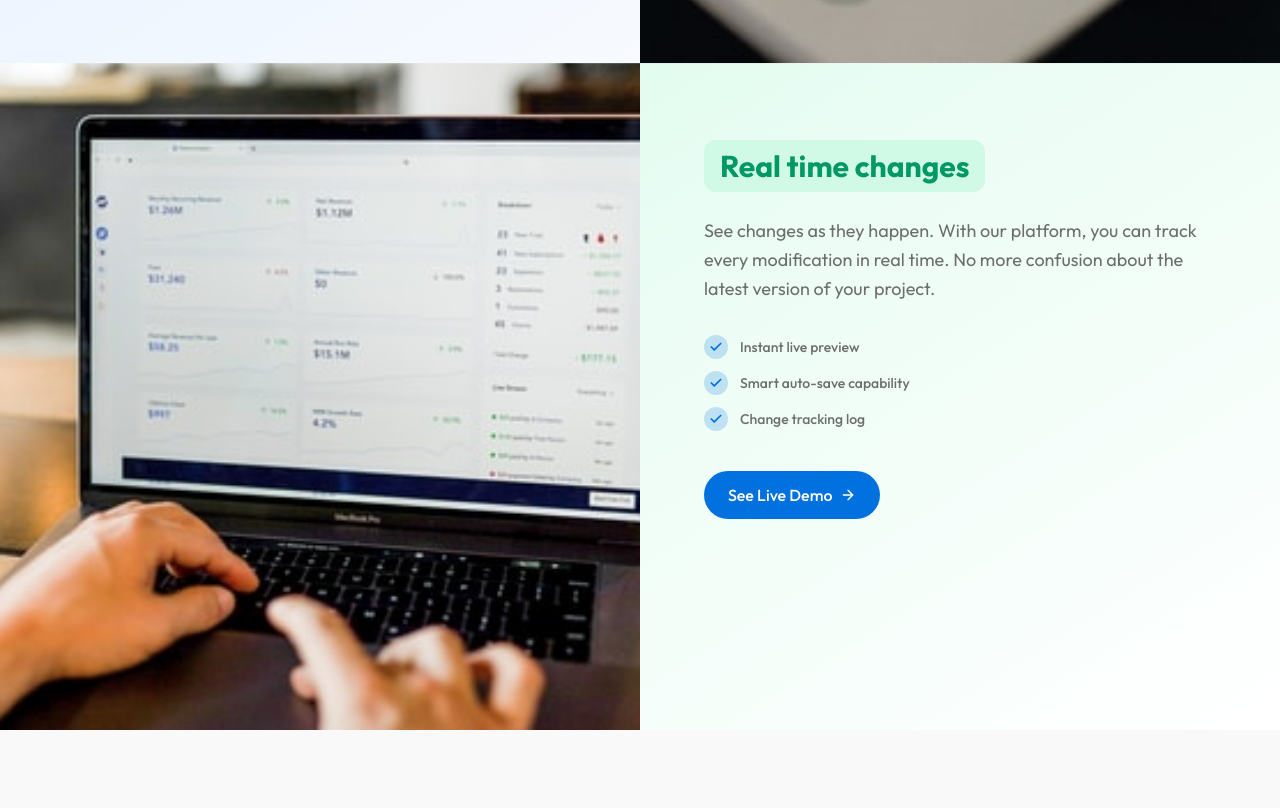
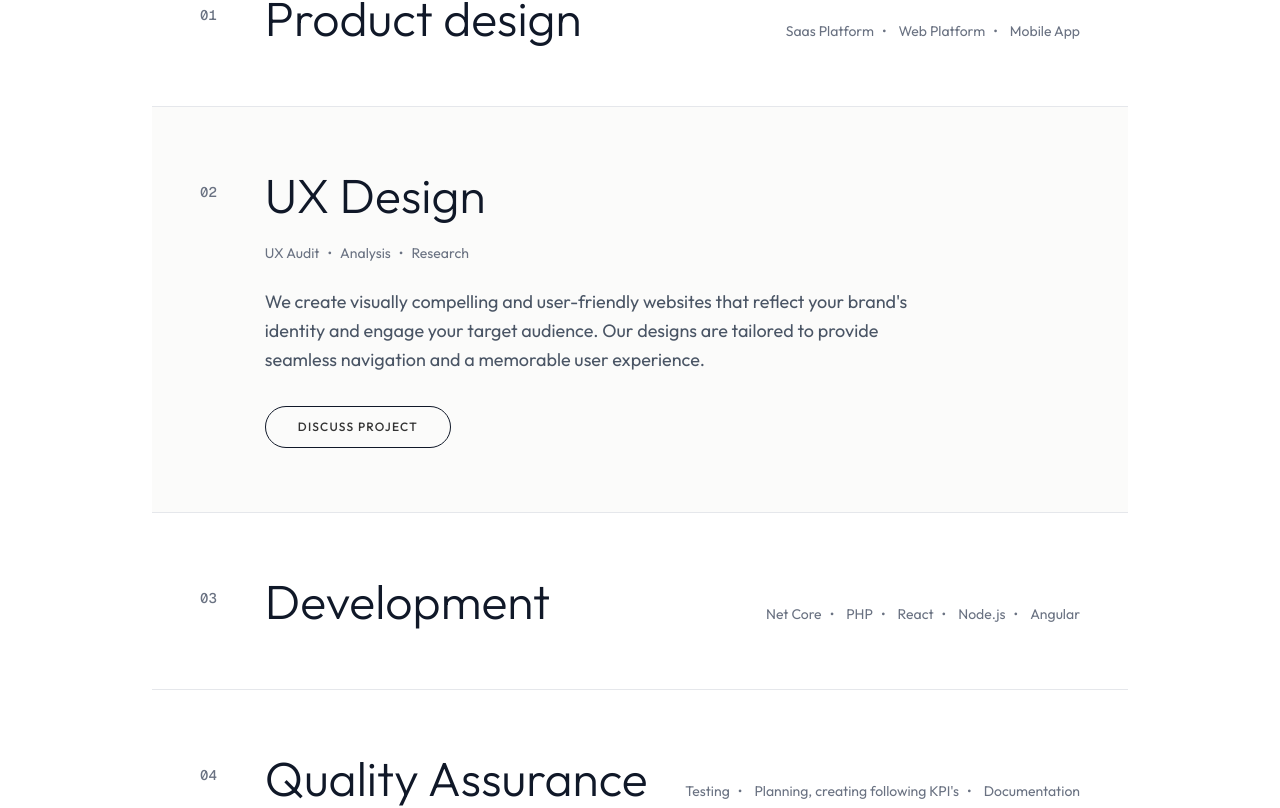
Before and after one commit to Sahil-796/vnp, a Next.js app: page / in a window 1280 px wide. Shown: the part 1434-2242 px from the top of the page. Built offline with nearby package versions, Linux system fonts and the light colour scheme.

Commit message:
add: services accordian

```diff
--- /dev/null
+++ b/components/ServiceAccordion.tsx
@@ -0,0 +1,131 @@
+"use client";
+
+import React, { useState } from "react";
+import { motion, AnimatePresence } from "framer-motion";
+import { cn } from "@/lib/utils";
+import Link from "next/link";
+
+interface ServiceItem {
+    title: string;
+    desc: string;
+    pillColor?: string;
+    bullets?: string[];
+    cta?: { label: string; href: string };
+    imgsrc?: string;
+}
+
+interface ServiceAccordionProps {
+    services: ServiceItem[];
+}
+
+export function ServiceAccordion({ services }: ServiceAccordionProps) {
+    const [activeIndex, setActiveIndex] = useState<number | null>(1); // Default to 2nd item open as per design
+
+    return (
+        <div className="w-full max-w-5xl mx-auto px-4 md:px-6 pb-24">
+            <div className="flex flex-col">
+                {services.map((service, index) => {
+                    const isActive = index === activeIndex;
+                    const indexStr = (index + 1).toString().padStart(2, "0");
+
+                    return (
+                        <div
+                            key={index}
+                            className={cn(
+                                "group border-b border-gray-200 dark:border-gray-800 last:border-b-0",
+                                isActive ? "bg-stone-50/80 dark:bg-stone-900/10" : "bg-transparent hover:bg-gray-50 dark:hover:bg-gray-900/20"
+                            )}
+                        >
+                            <div
+                                onMouseEnter={() => setActiveIndex(index)}
+                                className="cursor-pointer py-16 px-6 md:px-12 transition-colors duration-300"
+                            >
+                                <div className="flex flex-col md:flex-row gap-8 md:gap-12 items-start">
+                                    {/* Number */}
+                                    <div className="flex-shrink-0 pt-2">
+                                        <span className="text-sm font-medium text-gray-500 font-mono">
+                                            {indexStr}
+                                        </span>
+                                    </div>
+
+                                    {/* Content */}
+                                    <div className="flex-grow w-full">
+                                        {/* Header: Title + Bullets */}
+                                        <div className="flex flex-col md:flex-row md:items-baseline justify-between gap-4 w-full">
+                                            <h3 className="text-3xl md:text-5xl font-light text-gray-900 dark:text-gray-100">
+                                                {service.title}
+                                            </h3>
+
+                                            {/* Show bullets in header when collapsed OR expanded?
+                          Image shows bullets in header for collapsed items (01, 03, 04).
+                          Image shows bullets in detailed view for expanded item (02).
+                          Let's hide bullets in header if active, show if inactive?
+                          Actually image 01 shows "Saas Platform...", 03 shows "Net Core...", 04 shows "Testing...".
+                          02 expanded has title "UX Design", then "UX Audit... " below title.
+                          So it seems they are always there below the title?
+
+                          Wait, in the image:
+                          01 Product Design
+                             Saas Platform - Web...
+
+                          02 UX Design
+                             UX Audit - Analysis...
+                             [Description]
+                             [Button]
+
+                          So the summary bullets are always there.
+                      */}
+                                            <div className="hidden md:flex flex-wrap gap-2 md:gap-3 text-sm text-gray-500 font-normal mt-2 md:mt-0">
+                                                {!isActive && service.bullets?.map((bullet, idx) => (
+                                                    <span key={idx} className="after:content-['•'] after:ml-2 last:after:content-none whitespace-nowrap">
+                                                        {bullet}
+                                                    </span>
+                                                ))}
+                                            </div>
+                                        </div>
+
+                                        {/* Expanded Content */}
+                                        <AnimatePresence>
+                                            {isActive && (
+                                                <motion.div
+                                                    initial={{ height: 0, opacity: 0 }}
+                                                    animate={{ height: "auto", opacity: 1 }}
+                                                    exit={{ height: 0, opacity: 0 }}
+                                                    transition={{ duration: 0.3, ease: "easeInOut" }}
+                                                    className="overflow-hidden"
+                                                >
+                                                    <div className="pt-4 md:pt-6 max-w-3xl">
+                                                        <div className="flex flex-wrap gap-2 mb-6 text-sm text-gray-500 font-normal">
+                                                            {service.bullets?.map((bullet, idx) => (
+                                                                <span key={idx} className="after:content-['•'] after:ml-2 last:after:content-none whitespace-nowrap">
+                                                                    {bullet}
+                                                                </span>
+                                                            ))}
+                                                        </div>
+
+                                                        <p className="text-lg text-gray-600 dark:text-gray-300 leading-relaxed max-w-2xl mb-8">
+                                                            {service.desc}
+                                                        </p>
+
+                                                        {service.cta && (
+                                                            <Link
+                                                                href={service.cta.href}
+                                                                className="inline-flex items-center justify-center px-8 py-3 text-xs font-medium tracking-widest uppercase border border-gray-900 dark:border-gray-100 rounded-full hover:bg-gray-900 hover:text-white dark:hover:bg-gray-100 dark:hover:text-gray-900 transition-colors"
+                                                            >
+                                                                {service.cta.label}
+                                                            </Link>
+                                                        )}
+                                                    </div>
+                                                </motion.div>
+                                            )}
+                                        </AnimatePresence>
+                                    </div>
+                                </div>
+                            </div>
+                        </div>
+                    );
+                })}
+            </div>
+        </div>
+    );
+}
--- a/components/Services.tsx
+++ b/components/Services.tsx
@@ -1,51 +1,19 @@
 "use client";
-import Image from "next/image";
-import { StickyScroll } from "./ui/sticky-scroll-reveal";
+import { ServiceAccordion } from "./ServiceAccordion";
 import SectionTitle from "./SectionTitle";
 
 import { data } from "@/constants";
 
 export function Services() {
-  const content = data.services.content.map((item) => {
-    let cardGradient = "bg-gradient-to-br from-gray-100 to-gray-50 dark:from-gray-900 dark:to-background"; // fallback
-    if (item.pillColor.includes("blue")) {
-      cardGradient = "bg-gradient-to-br from-blue-100 via-blue-50 to-white dark:from-blue-950 dark:via-gray-900 dark:to-background";
-    } else if (item.pillColor.includes("emerald")) {
-      cardGradient = "bg-gradient-to-br from-emerald-100 via-emerald-50 to-white dark:from-emerald-950 dark:via-gray-900 dark:to-background";
-    } else if (item.pillColor.includes("orange")) {
-      cardGradient = "bg-gradient-to-br from-orange-100 via-orange-50 to-white dark:from-orange-950 dark:via-gray-900 dark:to-background";
-    } else if (item.pillColor.includes("purple")) {
-      cardGradient = "bg-gradient-to-br from-purple-100 via-purple-50 to-white dark:from-purple-950 dark:via-gray-900 dark:to-background";
-    }
-
-    return {
-      title: item.title,
-      description: item.desc,
-      pillColor: item.pillColor,
-      bullets: item.bullets,
-      cta: item.cta,
-      cardGradient,
-      content: (
-        <div className="flex h-full w-full items-center justify-center">
-          <Image
-            src={item.imgsrc}
-            width={300}
-            height={300}
-            className="h-full w-full object-cover"
-            alt={item.title}
-          />
-        </div>
-      ),
-    };
-  });
+  const content = data.services.content;
 
   return (
-    <div className="w-full relative pt-24">
+    <div className="w-full relative pt-24 bg-white dark:bg-black">
       <SectionTitle
         title={data.services.title}
         description={data.services.desc}
       />
-      <StickyScroll content={content} />
+      <ServiceAccordion services={content} />
     </div>
   );
 }
--- a/constants.ts
+++ b/constants.ts
@@ -23,36 +23,36 @@ export const data = {
     desc: "We offer a comprehensive suite of tools designed to streamline your workflow and enhance collaboration. Discover how we can help you achieve more.",
     content: [
       {
-        title: "Collaborative Editing",
-        desc: "Work together in real time with your team, clients, and stakeholders. Collaborate on documents, share ideas, and make decisions quickly. With our platform, you can streamline your workflow and increase productivity.",
-        imgsrc: "/process-1.png",
+        title: "Product design",
+        desc: "We create visually compelling and user-friendly websites that reflect your brand's identity and engage your target audience. Our designs are tailored to provide seamless navigation and a memorable user experience.",
+        imgsrc: "/process-1.png", // Keeping placeholders for now, though design doesn't explicitly show images in the list view the same way
         pillColor: "bg-blue-100 dark:bg-blue-900/30 text-blue-600 dark:text-blue-400",
-        bullets: ["Real-time sync across devices", "Automatic conflict resolution", "Team commenting system"],
-        cta: { label: "Try Editor", href: "/editor" }
+        bullets: ["Saas Platform", "Web Platform", "Mobile App"],
+        cta: { label: "DISCUSS PROJECT", href: "/contact" }
       },
       {
-        title: "Real time changes",
-        desc: "See changes as they happen. With our platform, you can track every modification in real time. No more confusion about the latest version of your project.",
+        title: "UX Design",
+        desc: "We create visually compelling and user-friendly websites that reflect your brand's identity and engage your target audience. Our designs are tailored to provide seamless navigation and a memorable user experience.",
         imgsrc: "/process-2.png",
         pillColor: "bg-emerald-100 dark:bg-emerald-900/30 text-emerald-600 dark:text-emerald-400",
-        bullets: ["Instant live preview", "Smart auto-save capability", "Change tracking log"],
-        cta: { label: "See Live Demo", href: "/live" }
+        bullets: ["UX Audit", "Analysis", "Research"],
+        cta: { label: "DISCUSS PROJECT", href: "/contact" }
       },
       {
-        title: "Version control",
-        desc: "Experience real-time updates and never stress about version control again. Our platform ensures that you're always working on the most recent version of your project, eliminating the need for constant manual updates.",
+        title: "Development",
+        desc: "We build robust and scalable applications using the latest technologies. Our development team ensures high performance and security for your digital products.",
         imgsrc: "/process-3.png",
         pillColor: "bg-orange-100 dark:bg-orange-900/30 text-orange-600 dark:text-orange-400",
-        bullets: ["Detailed history tracking", "One-click rollback", "Branch comparison tools"],
-        cta: { label: "View History", href: "/history" }
+        bullets: ["Net Core", "PHP", "React", "Node.js", "Angular"],
+        cta: { label: "DISCUSS PROJECT", href: "/contact" }
       },
       {
-        title: "Running out of content",
-        desc: "Say goodbye to writer's block. Our AI-powered tools generate creative content ideas and drafts in seconds, helping you keep your content calendar full and engaging.",
+        title: "Quality Assurance",
+        desc: "We ensure your software is bug-free and performs optimally. Our QA team conducts rigorous testing to guarantee a smooth user experience.",
         imgsrc: "/process-4.png",
         pillColor: "bg-purple-100 dark:bg-purple-900/30 text-purple-600 dark:text-purple-400",
-        bullets: ["AI-powered generation", "Smart content planning", "Trend analysis insights"],
-        cta: { label: "Generate Now", href: "/generate" }
+        bullets: ["Testing", "Planning, creating following KPI's", "Documentation"],
+        cta: { label: "DISCUSS PROJECT", href: "/contact" }
       },
     ],
   },
```
